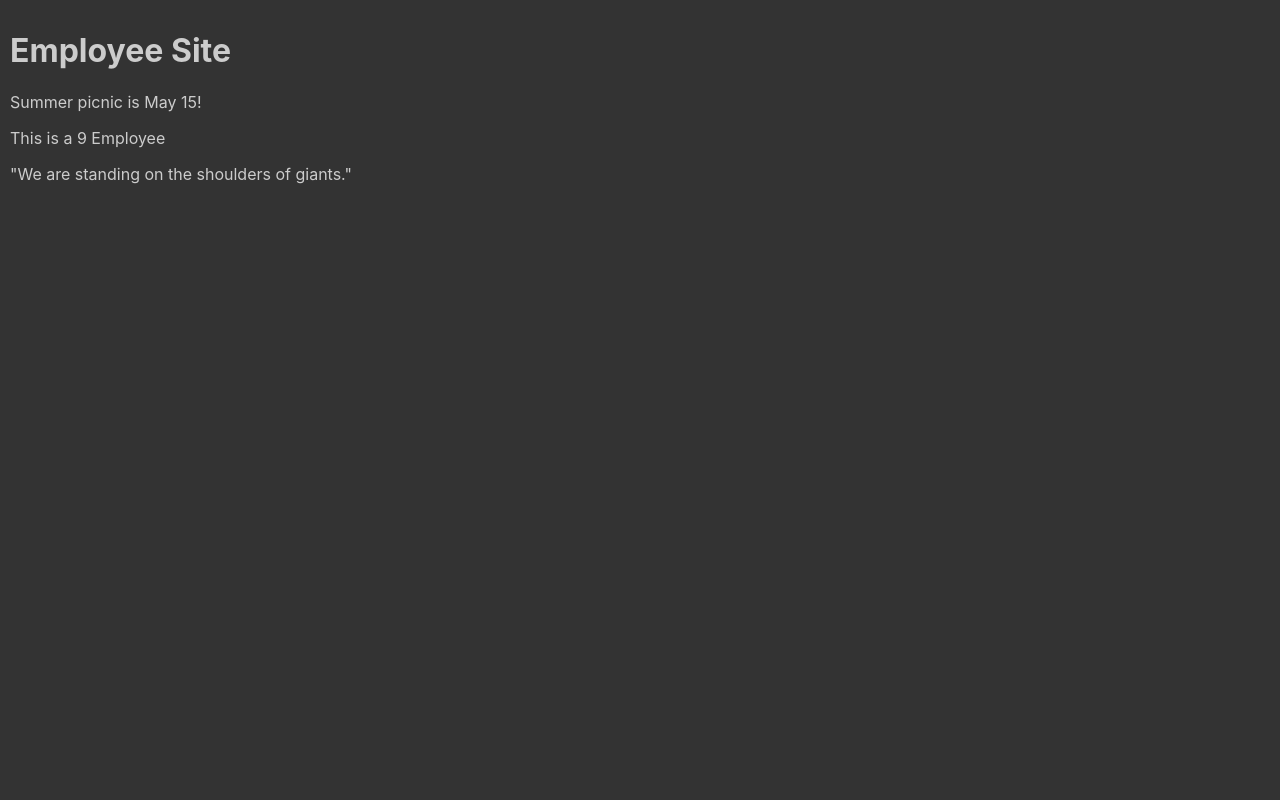
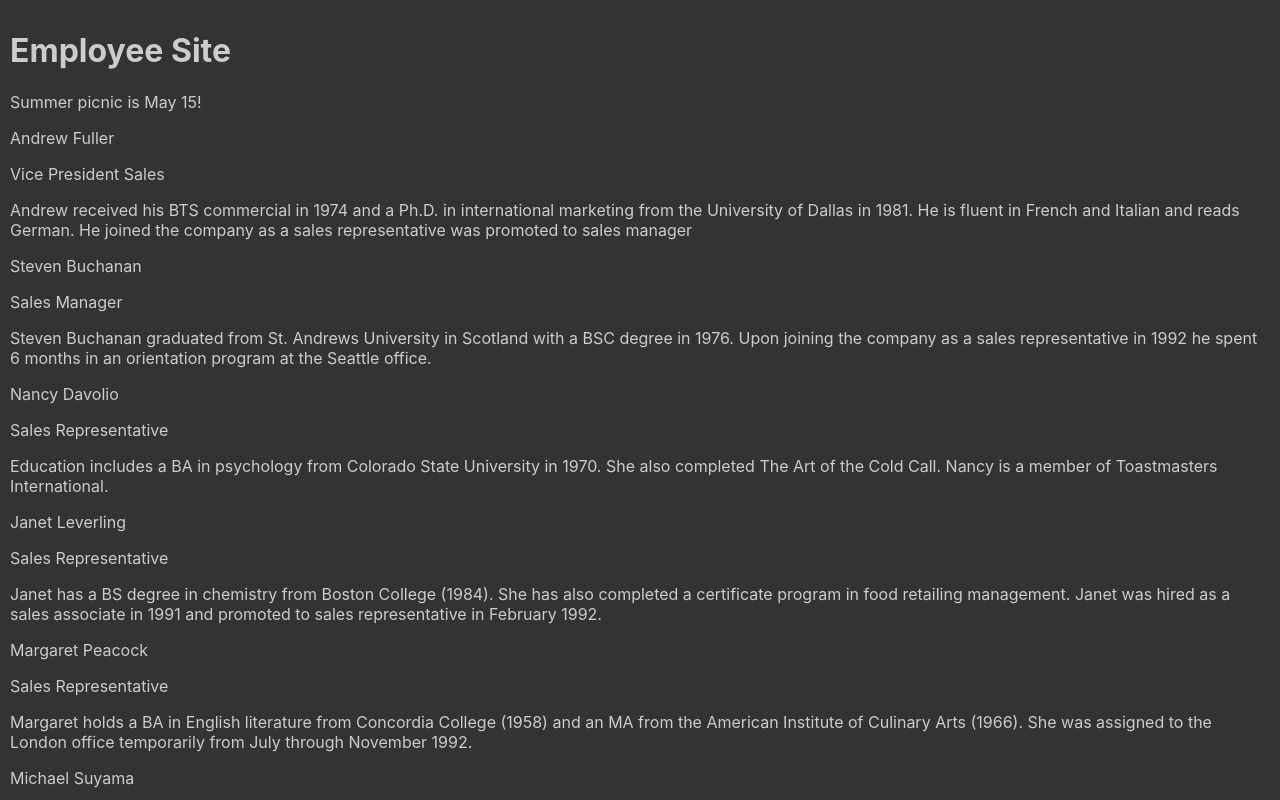
Before and after one commit to omr-dev/create-employee-site-with-components-and-props, a React (Vite) app: page / in a window 1280 px wide. Shown: the top 800 px of the page. Built offline with nearby package versions, Linux system fonts and the light colour scheme.

Commit message:
employee details added

```diff
--- a/src/components/Employee.jsx
+++ b/src/components/Employee.jsx
@@ -1,4 +1,12 @@
-import employee from '../data/employee.json'
-export function Employee(){
-    return <p>This is a { employee.length} Employee</p>
+import employee from "../data/employee.json";
+import { EmployeeDetailsBox } from "./EmployeeDetailsBox";
+export function Employee(props) {
+  return (
+    <>
+      {employee.map((employee, index) =>{
+          return <EmployeeDetailsBox key={index} employee={employee} userIsExternal={props.userIsExternal}/>
+      })}
+
+    </>
+  );
 }
--- /dev/null
+++ b/src/components/EmployeeDetailsBox.jsx
@@ -0,0 +1,11 @@
+export function EmployeeDetailsBox(props) {
+  return (
+    <div className="employeeDetails">
+      <p className="nameOfEmployee">
+        {props.employee.firstName} {props.employee.lastName}
+      </p>
+      <p className="titleOfEmployee">{props.employee.title}</p>
+      {!props.userIsExternal&&  <p className="notesOfEmployee">{props.employee.notes}</p>}
+    </div>
+  );
+}
```
